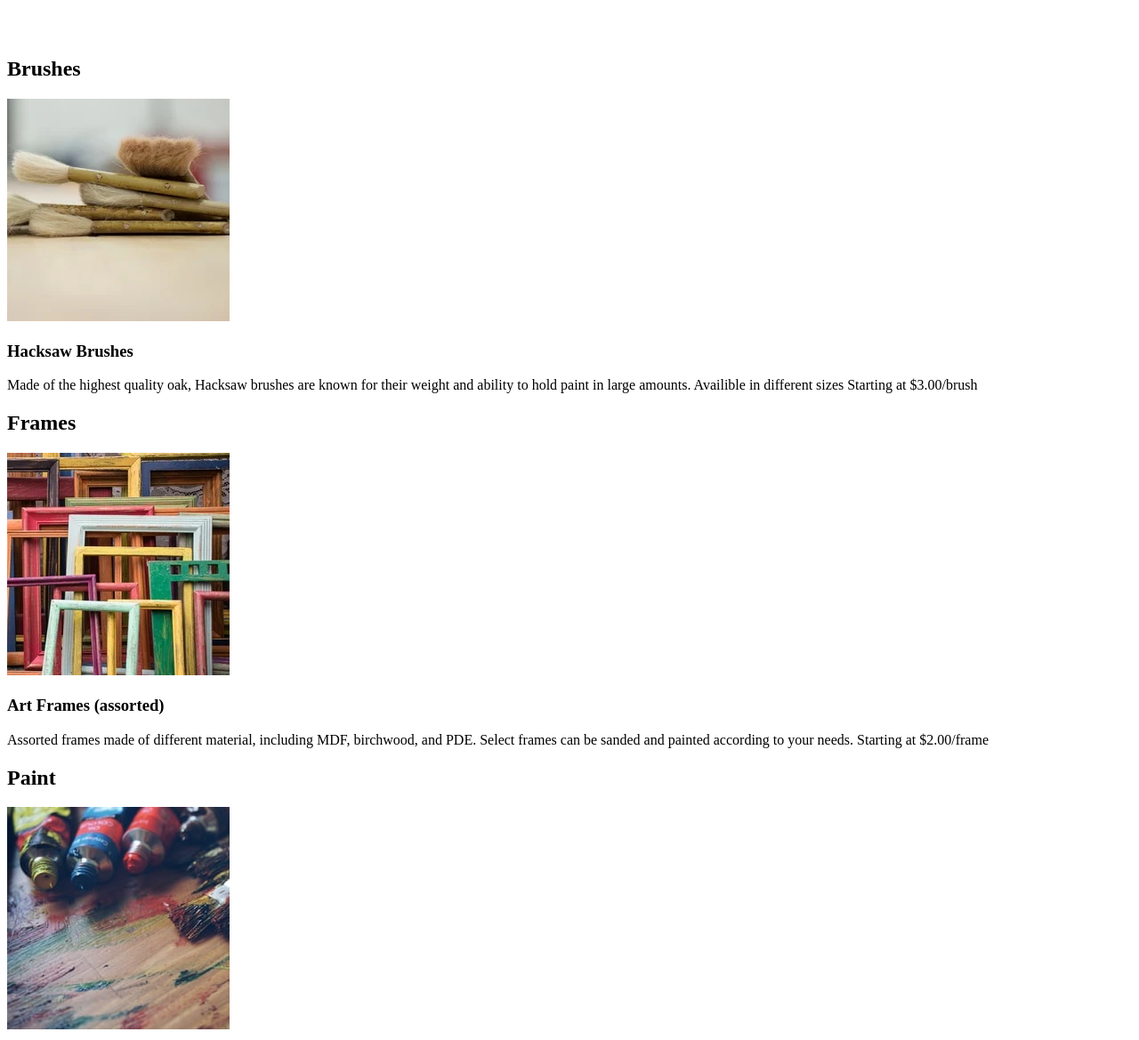
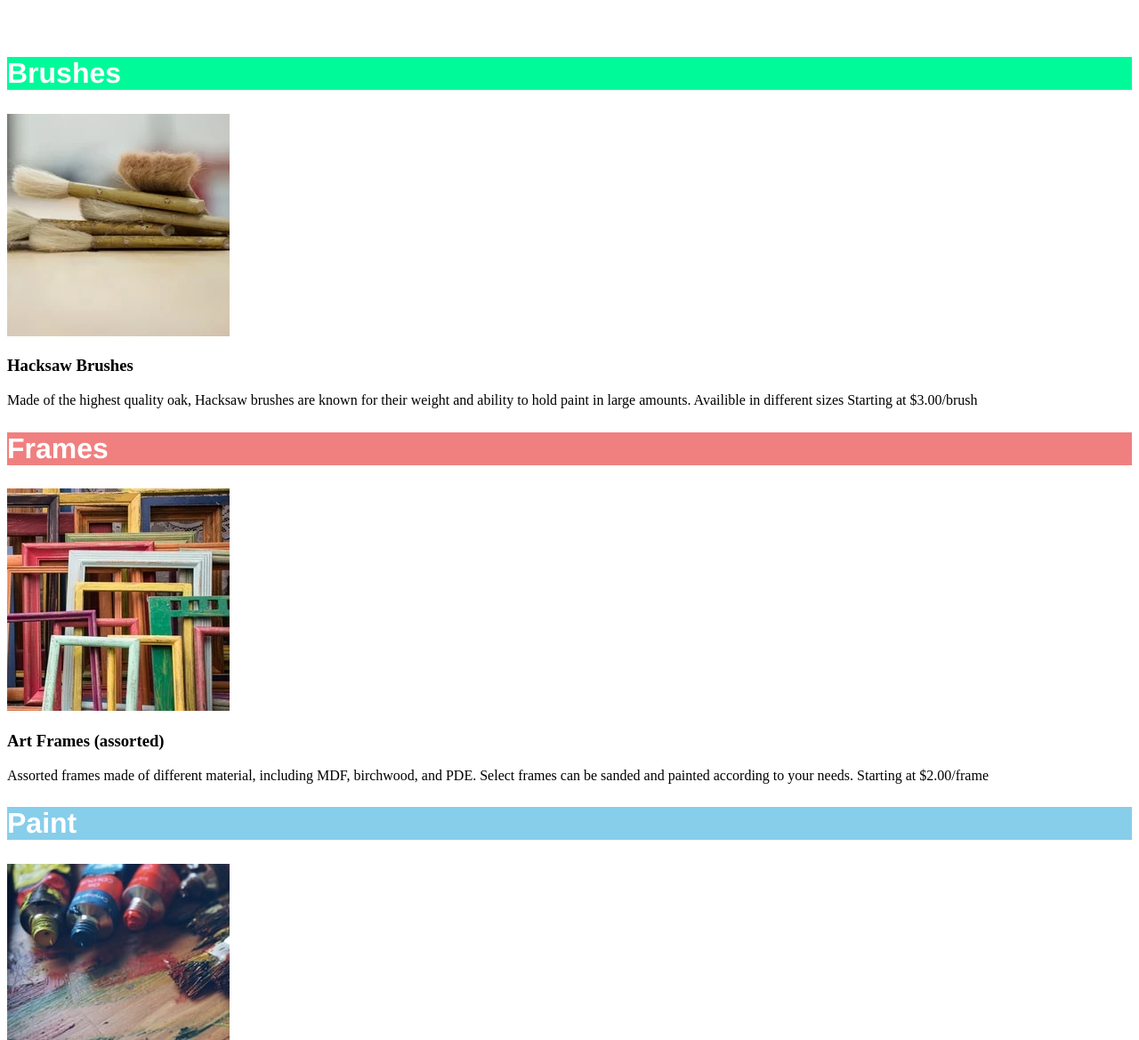
Before and after one commit to Joecode22/Dasmotos-Arts-and-Crafts, a plain HTML site: page index.html in a window 1280 px wide. Shown: the part 211-1380 px from the top of the page at 89% size. Drawn offline with Linux system fonts and the light colour scheme.

Commit message:
added styling for section headers based on the specification document

```diff
--- a/index.html
+++ b/index.html
@@ -27,7 +27,7 @@
         <span>Starting at $2.00/frame</span>
       </p>
     </section>
-    <section class="brushes">
+    <section class="paint">
       <h2>Paint</h2>
       <img src="finnish.jpeg" alt="clean finnish paint">
       <h3>Clean Finnish Paint</h3>
--- a/style.css
+++ b/style.css
@@ -8,3 +8,24 @@ h1 {
   color: khaki;
   text-align: center;
 }
+
+.brushes h2 {
+  background-color: mediumspringgreen;
+  font-family: Helvetica;
+  font-size: 32px;
+  color: white;
+}
+
+.frames h2 {
+  background-color: lightcoral;
+  font-family: Helvetica;
+  font-size: 32px;
+  color: white;
+}
+
+.paint h2 {
+  background-color: skyblue;
+  font-family: Helvetica;
+  font-size: 32px;
+  color: white;
+}
```
